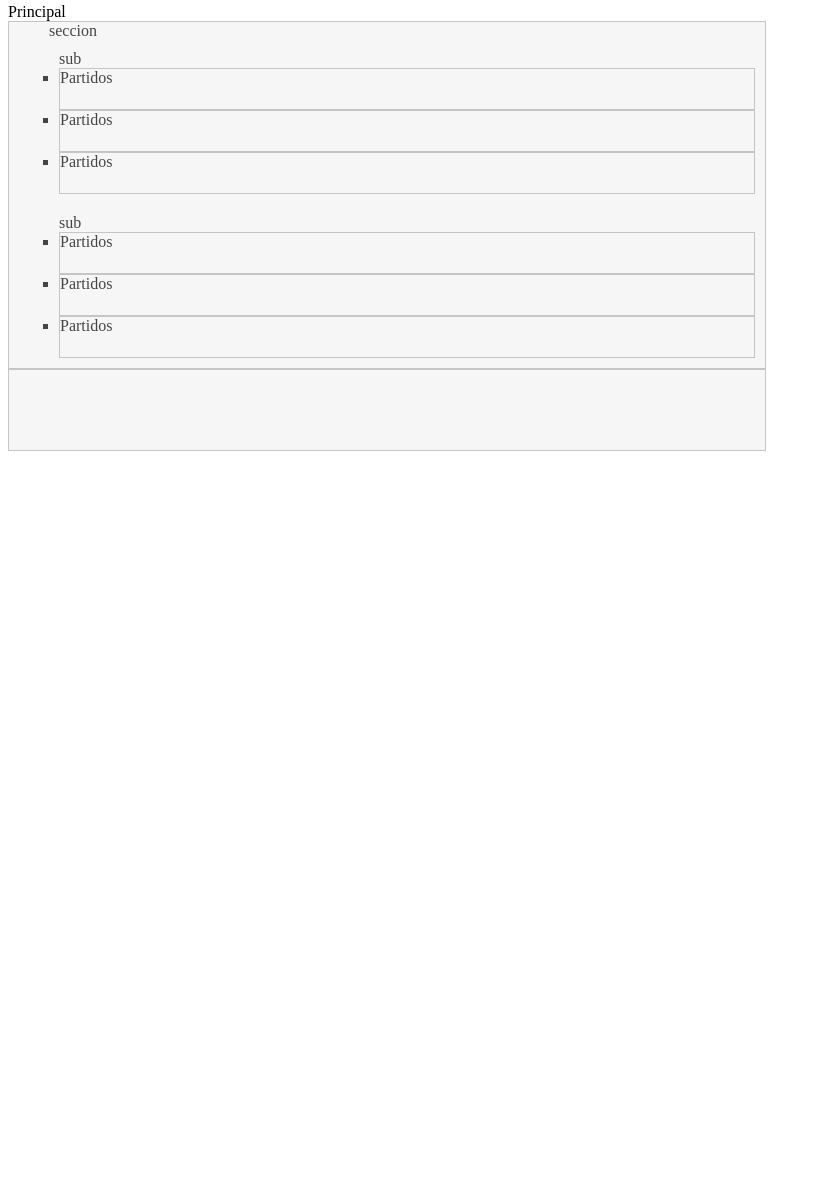
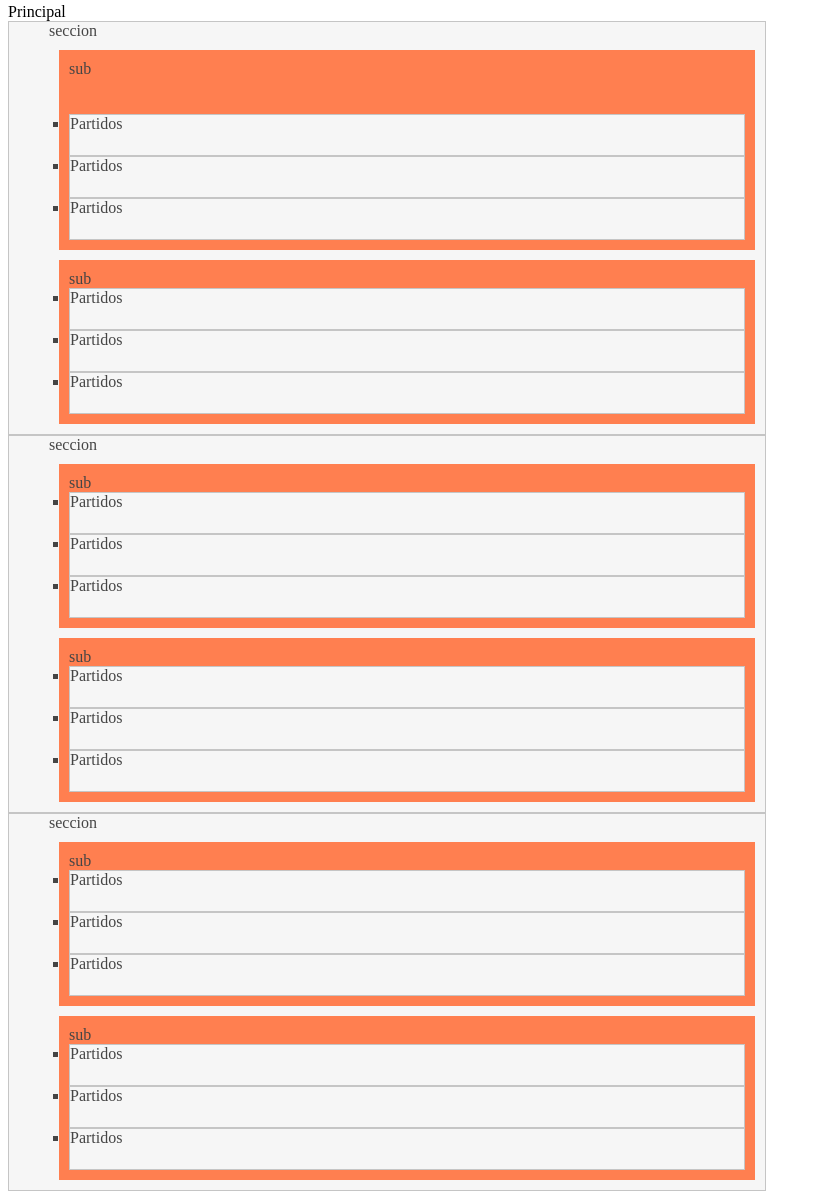
Before and after one commit to sarfios20/partidos, a plain HTML site: page test.html in a window 1280 px wide. Shown: the part 5-1204 px from the top of the page, without its empty margins (0-821 px from the left). Before the commit the page ends 800 px from the top, so only its background shows below. Drawn offline with nearby package versions, Linux system fonts and the light colour scheme.

Commit message:
Update test.html

```diff
--- a/test.html
+++ b/test.html
@@ -6,26 +6,48 @@
   <title>jQuery UI Sortable - Default functionality</title>
   <link rel="stylesheet" href="//code.jquery.com/ui/1.12.1/themes/base/jquery-ui.css">
   <style>
-  .principal { list-style-type: none; margin: 0; padding: 0; width: 60%; }
+  .partidoPrincipal { list-style-type: none; margin: 0; padding: 0; width: 60%; }
   .seccionContainer { min-height: 80px;}
   .conjuntoContainer { min-height: 40px; padding: 10px;}
   .OwO { min-height: 40px;}
+  .sub { background-color: coral; margin: 10px;}
   </style>
   <script src="https://code.jquery.com/jquery-1.12.4.js"></script>
   <script src="https://code.jquery.com/ui/1.12.1/jquery-ui.js"></script>
   <script>
   $( function() {
-    $( ".principal" ).sortable();
-    $( ".principal" ).disableSelection();
-    $( ".subContainer .conjuntoContainer" ).sortable({
-      connectWith: ".subContainer .conjuntoContainer"
+    $( ".partidoPrincipal" ).sortable();
+    $( ".partidoPrincipal" ).disableSelection();
+    $( ".conjuntoContainer" ).sortable({
+      connectWith: ".conjuntoContainer"
+    }).disableSelection();
+    $( ".subContainer" ).sortable({
+      connectWith: ".subContainer"
     }).disableSelection();
   } );
   </script>
 </head>
 <body>
 
-<ul class="principal">Principal
+<div>
+<ul class="partidoPrincipal">Principal
+  <li class="ui-state-default seccionContainer">
+    <ul class="subContainer seccion">seccion
+        <ul class="conjuntoContainer sub">sub
+          <br>
+          <br>
+          <br>
+          <li class="ui-state-default OwO">Partidos </li>
+          <li class="ui-state-default OwO">Partidos </li>
+          <li class="ui-state-default OwO">Partidos </li>
+        </ul>
+        <ul class="conjuntoContainer sub">sub
+          <li class="ui-state-default OwO">Partidos </li>
+          <li class="ui-state-default OwO">Partidos </li>
+          <li class="ui-state-default OwO">Partidos </li>
+        </ul>
+    </ul>
+  </li>
   <li class="ui-state-default seccionContainer">
     <ul class="subContainer seccion">seccion
         <ul class="conjuntoContainer sub">sub
@@ -42,13 +64,25 @@
     </ul>
   </li>
   <li class="ui-state-default seccionContainer">
-    <ul class="subContainer seccion">
-
+    <ul class="subContainer seccion">seccion
+        <ul class="conjuntoContainer sub">sub
+          <li class="ui-state-default OwO">Partidos </li>
+          <li class="ui-state-default OwO">Partidos </li>
+          <li class="ui-state-default OwO">Partidos </li>
+        </ul>
+        <ul class="conjuntoContainer sub">sub
+          <br>
+          <li class="ui-state-default OwO">Partidos </li>
+          <li class="ui-state-default OwO">Partidos </li>
+          <li class="ui-state-default OwO">Partidos </li>
+        </ul>
     </ul>
   </li>
 
+
+
 </ul>
-
+ </div>
 
 </body>
 </html>
```
